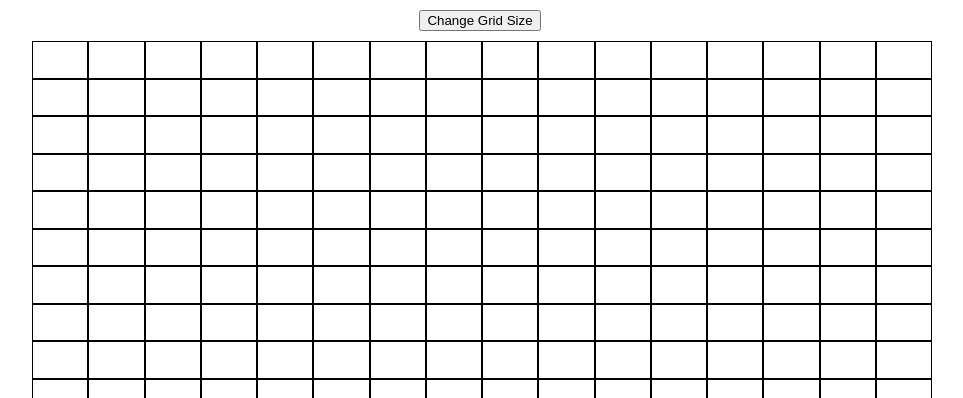
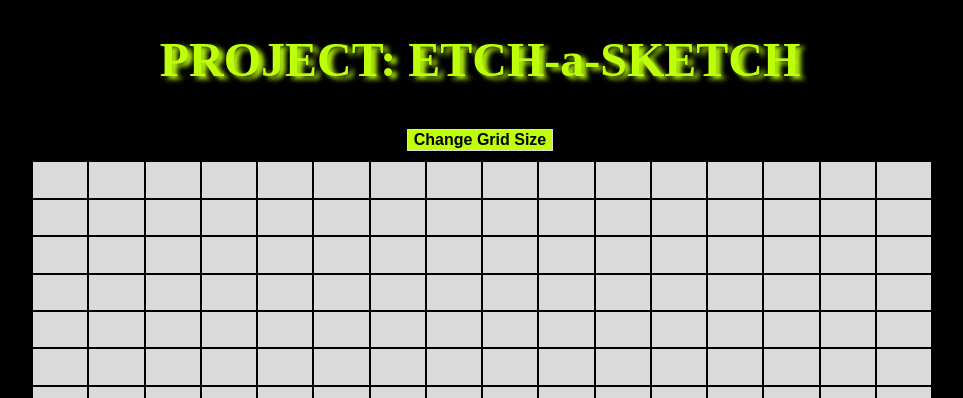
Before and after one commit to DamianSwarts/etch-a-sketch, a plain HTML site: page index.html in a window 1280 px wide. Shown: the top 398 px of the page, without its empty margins (160-1123 px from the left). Drawn offline with Linux system fonts and the light colour scheme.

Commit message:
Changed some CSS properties to better style my page

```diff
--- a/index.html
+++ b/index.html
@@ -8,6 +8,7 @@
         <title>Etch-a-Sketch</title>
     </head>
     <body id="body">
+        <h1>PROJECT: ETCH-a-SKETCH</h1>
         <div class="button-container">
             <button id="grid-size-button" onclick="changeGridSize()">Change Grid Size</button>
         </div>
--- a/script.js
+++ b/script.js
@@ -22,7 +22,7 @@
     // Event listener to change the color of a cell when the user hovers over it
     gridCell.forEach(function (cell){
         cell.addEventListener("mouseover", () => {
-            cell.style.backgroundColor = "yellowgreen";
+            cell.style.backgroundColor = "hsl(76, 100%, 19%)";
         });
     });
 }
--- a/styles.css
+++ b/styles.css
@@ -7,7 +7,15 @@
     height: 100vh;
     flex-flow: column nowrap;
     align-items: center;
+    background-color: rgb(0, 0, 0);
 }
+
+h1{
+    color:hsl(76, 100%, 52%);
+    text-shadow: 5px 3px 5px hsl(76, 100%, 52%);
+    font-size: 3rem;
+}
+
 
 #main{
     padding: 0 15% 40px 15%;
@@ -31,9 +39,16 @@
     display: flex;
     flex:auto;
     border: 0.1px solid black;
-    background-color: #ffffff;
+    background-color: #dadada;
 }
 
 .button-container{
     margin: 10px;
 }
+
+button{
+    background-color: hsl(76, 100%, 52%);
+    border: 0.1px solid #dadada;
+    font-size: 1rem;
+    font-weight: 550;
+}
```
